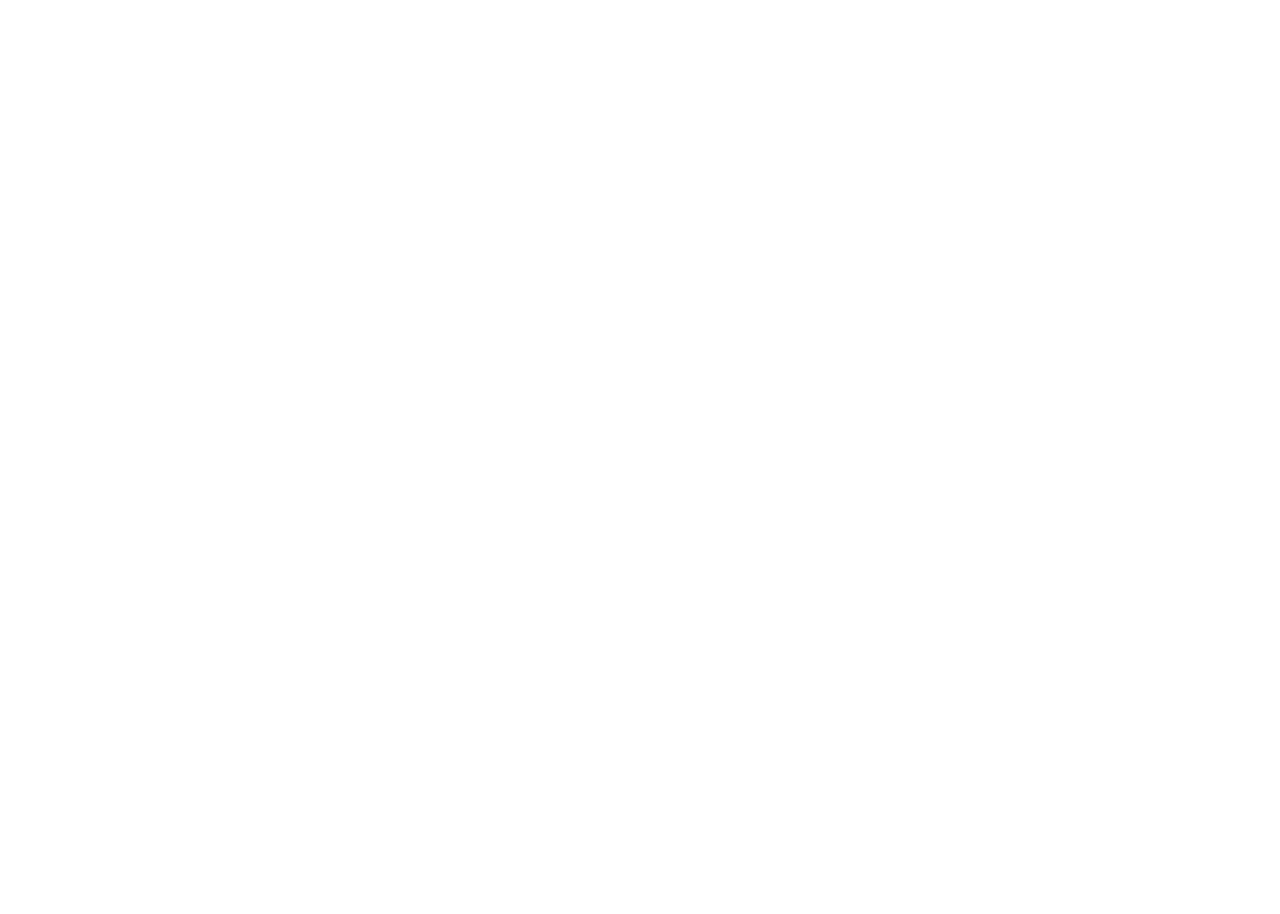
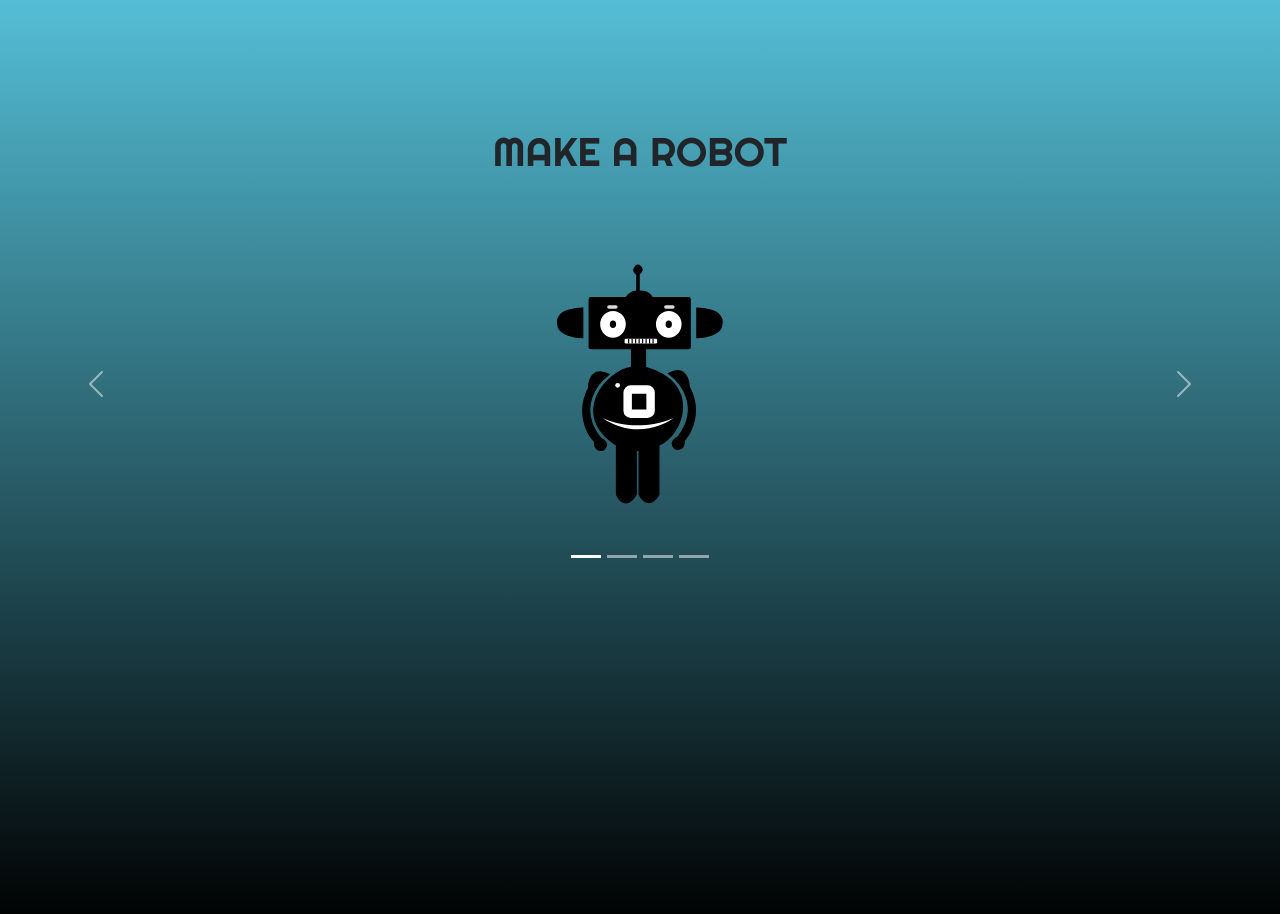
Before and after one commit to berksysl/robot-creator, a plain HTML site: page index.html in a window 1280 px wide. Before the commit the page ends 800 px from the top, so only its background shows below. Drawn offline with nearby package versions, Linux system fonts and the light colour scheme.

Commit message:
Slider added with bootstrap

```diff
--- a/index.html
+++ b/index.html
@@ -5,10 +5,44 @@
     <meta http-equiv="X-UA-Compatible" content="IE=edge">
     <meta name="viewport" content="width=device-width, initial-scale=1.0">
     <title>Create a Robot</title>
+    <link rel="stylesheet" href="https://cdn.jsdelivr.net/npm/bootstrap@5.2.3/dist/css/bootstrap.min.css">
     <link rel="stylesheet" href="./style.css">
 </head>
 <body>
+    <h1>MAKE A ROBOT</h1>
 
+    <div id="carouselExampleIndicators" class="carousel slide" data-bs-ride="false">
+        <div class="carousel-indicators">
+          <button type="button" data-bs-target="#carouselExampleIndicators" data-bs-slide-to="0" class="active" aria-current="true" aria-label="Slide 1"></button>
+          <button type="button" data-bs-target="#carouselExampleIndicators" data-bs-slide-to="1" aria-label="Slide 2"></button>
+          <button type="button" data-bs-target="#carouselExampleIndicators" data-bs-slide-to="2" aria-label="Slide 3"></button>
+          <button type="button" data-bs-target="#carouselExampleIndicators" data-bs-slide-to="3" aria-label="Slide 4"></button>
+        </div>
+        <div class="carousel-inner">
+          <div class="carousel-item active">
+            <img src="./robots/robot-1.svg" class="d-block w-100" alt="robot-1">
+          </div>
+          <div class="carousel-item">
+            <img src="./robots/robot-2.svg" class="d-block w-100" alt="robot-2">
+          </div>
+          <div class="carousel-item">
+            <img src="./robots/robot-3.svg" class="d-block w-100" alt="robot-3">
+          </div>
+          <div class="carousel-item">
+            <img src="./robots/robot-4.svg" class="d-block w-100" alt="robot-4">
+          </div>
+        </div>
+        <button class="carousel-control-prev" type="button" data-bs-target="#carouselExampleIndicators" data-bs-slide="prev">
+          <span class="carousel-control-prev-icon" aria-hidden="true"></span>
+          <span class="visually-hidden">Previous</span>
+        </button>
+        <button class="carousel-control-next" type="button" data-bs-target="#carouselExampleIndicators" data-bs-slide="next">
+          <span class="carousel-control-next-icon" aria-hidden="true"></span>
+          <span class="visually-hidden">Next</span>
+        </button>
+      </div>
+
+    <script src="https://cdn.jsdelivr.net/npm/bootstrap@5.2.3/dist/js/bootstrap.bundle.min.js"></script>
     <script src="./app.js"></script>
 </body>
 </html>
--- a/style.scss
+++ b/style.scss
@@ -0,0 +1,26 @@
+/* FONTS */
+@import url('https://fonts.googleapis.com/css2?family=Righteous&display=swap');
+
+body {
+    height: 100vh;
+    overflow: hidden;
+    margin: 0;
+    padding: 0;
+    background-image: linear-gradient(to bottom,#54BED6 0%, #000 100%);
+    font-family: 'Righteous', cursive;
+    font-size: 18px;
+    text-align: center;
+}
+
+h1 {
+    margin-top: 10%;
+}
+
+.carousel-item {
+    padding: 80px;
+    height: 400px;
+
+    img {
+        height: 100% !important;
+    }
+}
```
Also changed, not shown: style.css, 1 other file.
